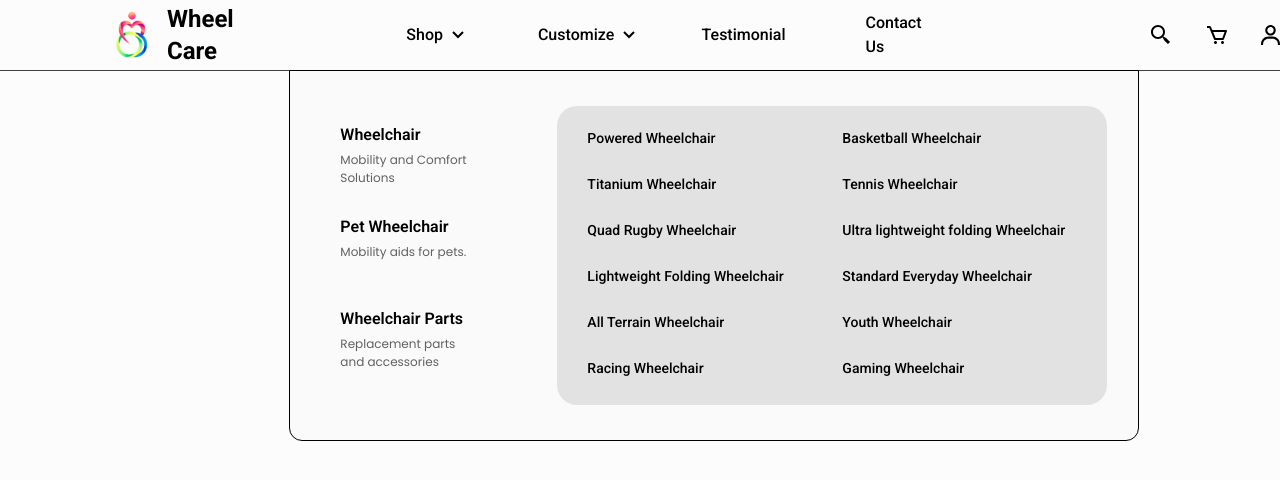
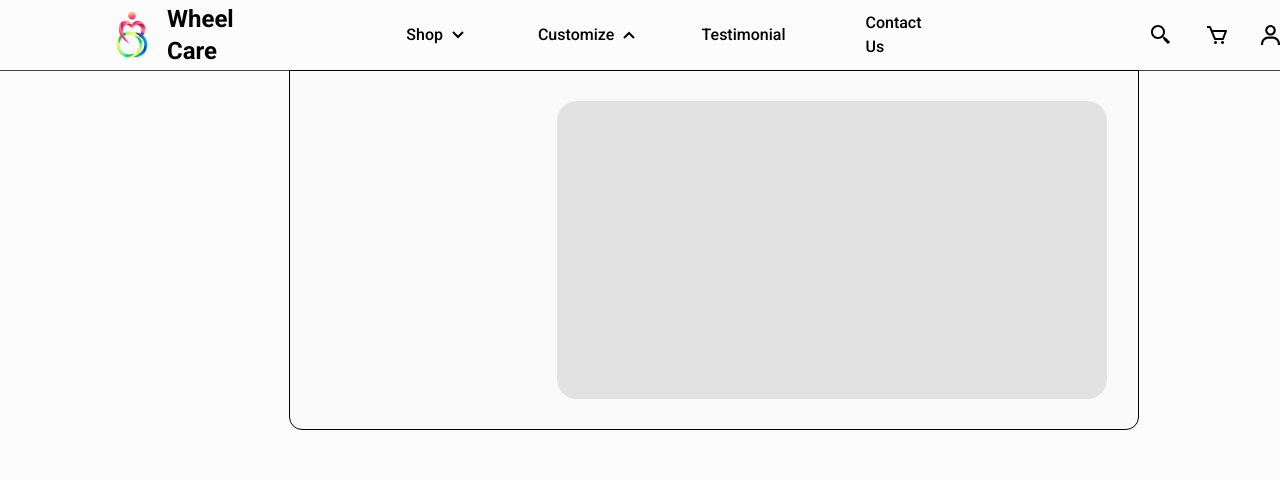
Before and after one commit to Fuz7/Wheel-Care, a React (Vite) app: page / in a window 1280 px wide. Both pictures are taken after a click on the item "Customize". Shown: the top 480 px of the page. Built offline with nearby package versions, Linux system fonts and the light colour scheme.

Commit message:
Finish mouse enter dropdown animate visible

```diff
--- a/src/components/Navbar.jsx
+++ b/src/components/Navbar.jsx
@@ -4,6 +4,7 @@ import searchIcon from '@images/searchIcon.svg';
 import cartIcon from '@images/cartIcon.svg';
 import accountIcon from '@images/accountIcon.svg';
 import rightBlueArrow from '@images/rightArrow.svg';
+import { useState } from 'react';
 
 export default function Navbar() {
   return (
@@ -29,30 +30,52 @@ function IconContainer() {
 }
 
 function NavLinks() {
+  const [hoveredButton, setHoveredButton] = useState(null);
   return (
     <div className="flex">
       <ul className="flex items-center gap-[80px] mr-[220px]">
         <li
-          className="dropDownContainer relative flex font-Roboto gap-[3px]
-          font-medium text-[16px] cursor-pointer"
+          className={`dropDownContainer ${hoveredButton === 'Shop' ? 'active' : ''}
+          relative flex font-Roboto
+          font-medium text-[16px] cursor-pointer`}
         >
-          Shop
+          <div
+            onMouseEnter={() => setHoveredButton('Shop')}
+            className="flex font-medium text-[16px] font-Roboto gap-[3px]"
+          >
+            <p>Shop</p>
             <img
               className="transition transform ease-out duration-150"
               src={navDropDown}
               alt="Navbar Dropdown"
             />
-          <DropDownContainer></DropDownContainer>
+          </div>
+          <DropDownContainer
+            hoveredButton={hoveredButton}
+            setHoveredButton={setHoveredButton}
+          ></DropDownContainer>
         </li>
-        <li className="dropDownContainer flex font-Roboto gap-[3px] font-medium text-[16px] cursor-pointer">
-          Customize
+        <li
+          className={`dropDownContainer
+            ${hoveredButton === 'Customize' ? 'active' : ''}
+             flex font-Roboto gap-[3px]
+            font-medium text-[16px] cursor-pointer`}
+        >
+          <div
+            onMouseEnter={() => setHoveredButton('Customize')}
+            className="flex font-medium text-[16px] font-Roboto gap-[3px]"
+          >
+            <p>Customize</p>
             <img
               className="transition transform ease-out duration-150"
               src={navDropDown}
               alt="Navbar Dropdown"
             />
+          </div>
         </li>
-        <li className="flex font-Roboto gap-[3px] font-medium text-[16px] cursor-pointer">
+        <li className="flex font-Roboto gap-[3px] font-medium
+
+        text-[16px] cursor-pointer">
           Testimonial
         </li>
         <li className="flex font-Roboto gap-[3px] font-medium text-[16px] cursor-pointer">
@@ -79,16 +102,21 @@ function NavIconLinks() {
   );
 }
 
-function DropDownContainer() {
+function DropDownContainer({ hoveredButton, setHoveredButton }) {
   return (
     <div
-      className="min-w-[850px] min-h-[360px]
+      onMouseLeave={() => setHoveredButton(null)}
+      className={`min-w-[850px] min-h-[360px]
       absolute top-[47px] left-[-117px]
     bg-[#FAFAFA] border border-solid border-black
       cursor-default rounded-bl-[13px] rounded-br-[13px]
-       flex py-[35px] pl-[31px]"
+       flex py-[30px] pl-[31px] transition-opacity ease-in
+      ${hoveredButton ? 'opacity-100 visible' : 'invisible opacity-0'}
+      `}
     >
       <div className="min-w-[180px] max-w[180px] mt-2 flex flex-col mr-[56px] gap-3">
+        {hoveredButton === 'Shop'?(
+          <>
         <DropDownHeaderLinks
           title="Wheelchair"
           description="Mobility and Comfort Solutions"
@@ -101,47 +129,56 @@ function DropDownContainer() {
           title="Wheelchair Parts"
           description="Replacement parts and accessories"
         />
+          </>
+        ):null}
       </div>
       <div className="min-w-[550px] min-h[288px] bg-[#E2E2E2] rounded-[20px]">
-        <DropDownColumnsData></DropDownColumnsData>
+        <DropDownColumnsData hoveredButton={hoveredButton}></DropDownColumnsData>
       </div>
     </div>
   );
 }
 
-function DropDownColumnsData() {
+function DropDownColumnsData({hoveredButton}) {
   return (
     <div className="flex pt-[22px] pb-[26px] px-[30px] gap-[30px] min-h-[288px]">
+      {hoveredButton ==='Shop'?(
+        <>
       <div className="flex flex-col gap-[25px] min-w-[225px]">
-        <DropDownColumnsLinks title='Powered Wheelchair' />
-        <DropDownColumnsLinks title='Titanium Wheelchair' />
-        <DropDownColumnsLinks title='Quad Rugby Wheelchair' />
-        <DropDownColumnsLinks title='Lightweight Folding Wheelchair' />
-        <DropDownColumnsLinks title='All Terrain Wheelchair' />
-        <DropDownColumnsLinks title='Racing Wheelchair' />
+        <DropDownColumnsLinks title="Powered Wheelchair" />
+        <DropDownColumnsLinks title="Titanium Wheelchair" />
+        <DropDownColumnsLinks title="Quad Rugby Wheelchair" />
+        <DropDownColumnsLinks title="Lightweight Folding Wheelchair" />
+        <DropDownColumnsLinks title="All Terrain Wheelchair" />
+        <DropDownColumnsLinks title="Racing Wheelchair" />
       </div>
       <div className="flex flex-col gap-[25px] min-w-[225px]">
-        <DropDownColumnsLinks title='Basketball Wheelchair' />
-        <DropDownColumnsLinks title='Tennis Wheelchair' />
-        <DropDownColumnsLinks title='Ultra lightweight folding Wheelchair' />
-        <DropDownColumnsLinks title='Standard Everyday Wheelchair' />
-        <DropDownColumnsLinks title='Youth Wheelchair' />
-        <DropDownColumnsLinks title='Gaming Wheelchair' />
+        <DropDownColumnsLinks title="Basketball Wheelchair" />
+        <DropDownColumnsLinks title="Tennis Wheelchair" />
+        <DropDownColumnsLinks title="Ultra lightweight folding Wheelchair" />
+        <DropDownColumnsLinks title="Standard Everyday Wheelchair" />
+        <DropDownColumnsLinks title="Youth Wheelchair" />
+        <DropDownColumnsLinks title="Gaming Wheelchair" />
       </div>
+        </>
+      ):null}
     </div>
   );
 }
 
-function DropDownColumnsLinks({title}) {
-  return <div className="flex cursor-pointer columnContent relative gap-[2px] items-center max-w-fit">
-    <p className='font-Roboto font-medium text-[14px]'>
+function DropDownColumnsLinks({ title }) {
+  return (
+    <div className="flex cursor-pointer columnContent relative gap-[2px] items-center max-w-fit">
+      <p className="font-Roboto font-medium text-[14px]">
         {title}
         <img
           className="absolute right-[-25px] rightBlueArrow invisible top-[2px]"
           src={rightBlueArrow}
-        alt="Blue Arrow" />
+          alt="Blue Arrow"
+        />
       </p>
-  </div>;
+    </div>
+  );
 }
 
 function DropDownHeaderLinks({ title, description }) {
--- a/src/index.css
+++ b/src/index.css
@@ -28,7 +28,7 @@
   src: url('@fonts/Poppins-Bold.ttf');
 }
 
-.dropDownContainer:hover > img {
+.dropDownContainer.active > div > img {
   transform: rotate(180deg);
 }
 
```
Lines whose indentation alone changed are shown as unchanged.
